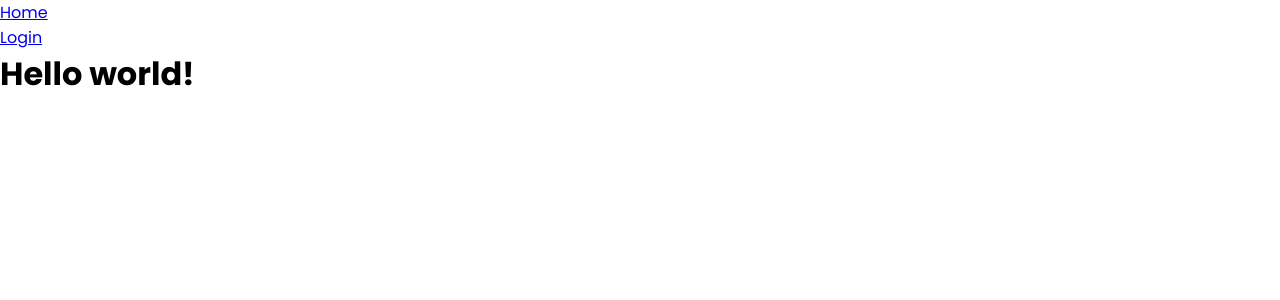
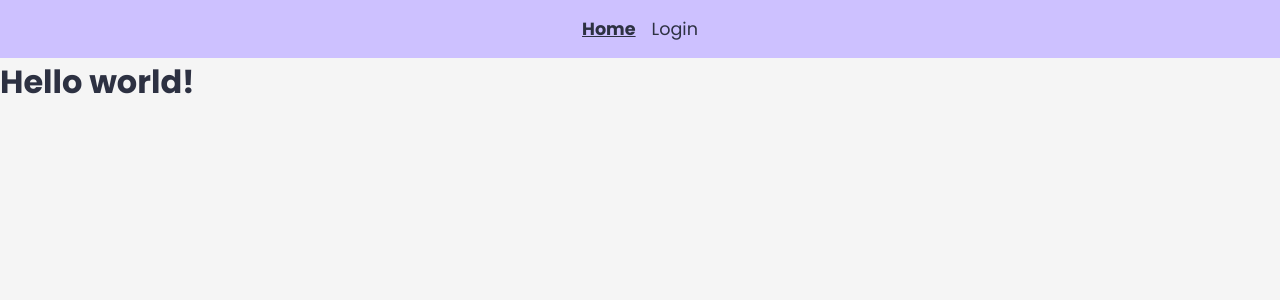
Before and after one commit to beyer96/express-todo, a React (Vite) app in the folder frontend/: page / in a window 1280 px wide. Shown: the top 300 px of the page. Built offline with nearby package versions, Linux system fonts and the light colour scheme.

Commit message:
Improve some styling

```diff
--- a/frontend/src/stylesheets/index.scss
+++ b/frontend/src/stylesheets/index.scss
@@ -1 +1,4 @@
+@import "variables";
 @import "main";
+
+@import "nav";
--- a/frontend/src/stylesheets/main.scss
+++ b/frontend/src/stylesheets/main.scss
@@ -8,3 +8,12 @@
   padding: 0;
   font-family: "Poppins", sans-serif;
 }
+
+body {
+  background-color: $whitesmoke;
+  color: $gunmetal;
+}
+
+a {
+  color: $gunmetal;
+}
--- /dev/null
+++ b/frontend/src/stylesheets/nav.scss
@@ -0,0 +1,25 @@
+nav {
+  padding: 16px 70px;
+  background-color: $periwinkle;
+
+  ul {
+    display: flex;
+    justify-content: center;
+    list-style-type: none;
+    gap: 16px;
+
+    a {
+      text-decoration: none;
+      font-size: 1.1rem;
+
+      &:hover {
+        font-weight: 500;
+      }
+
+      &.active {
+        font-weight: 700;
+        text-decoration: underline;
+      }
+    }
+  }
+}
--- /dev/null
+++ b/frontend/src/stylesheets/variables.scss
@@ -0,0 +1,7 @@
+$whitesmoke: #F5F5F5;
+$magnolia: #F5EFFF;
+$pale-purple: #E5D9F2;
+$periwinkle: #CDC1FF;
+$tropical-indigo: #A594F9;
+$medium-slate-blue: #7371FC;
+$gunmetal: #2D3142;
```
